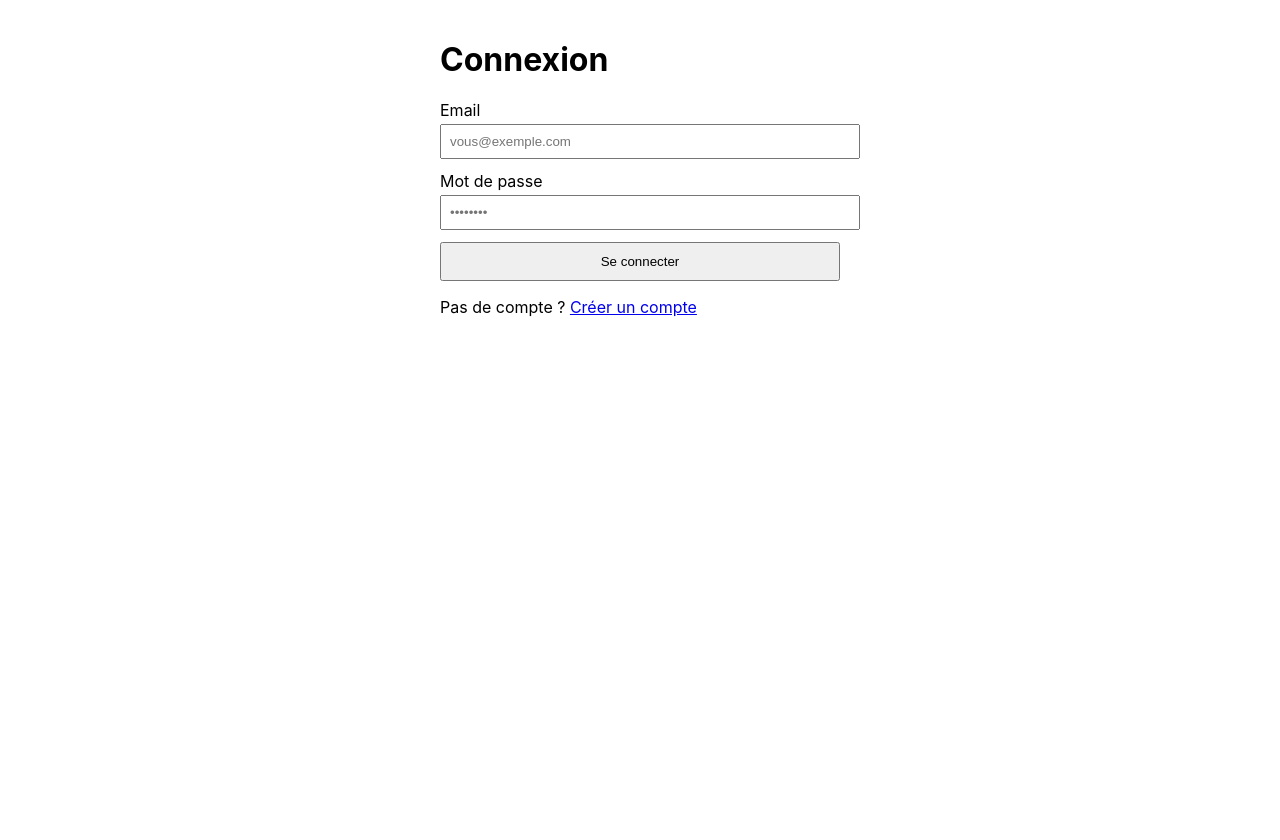
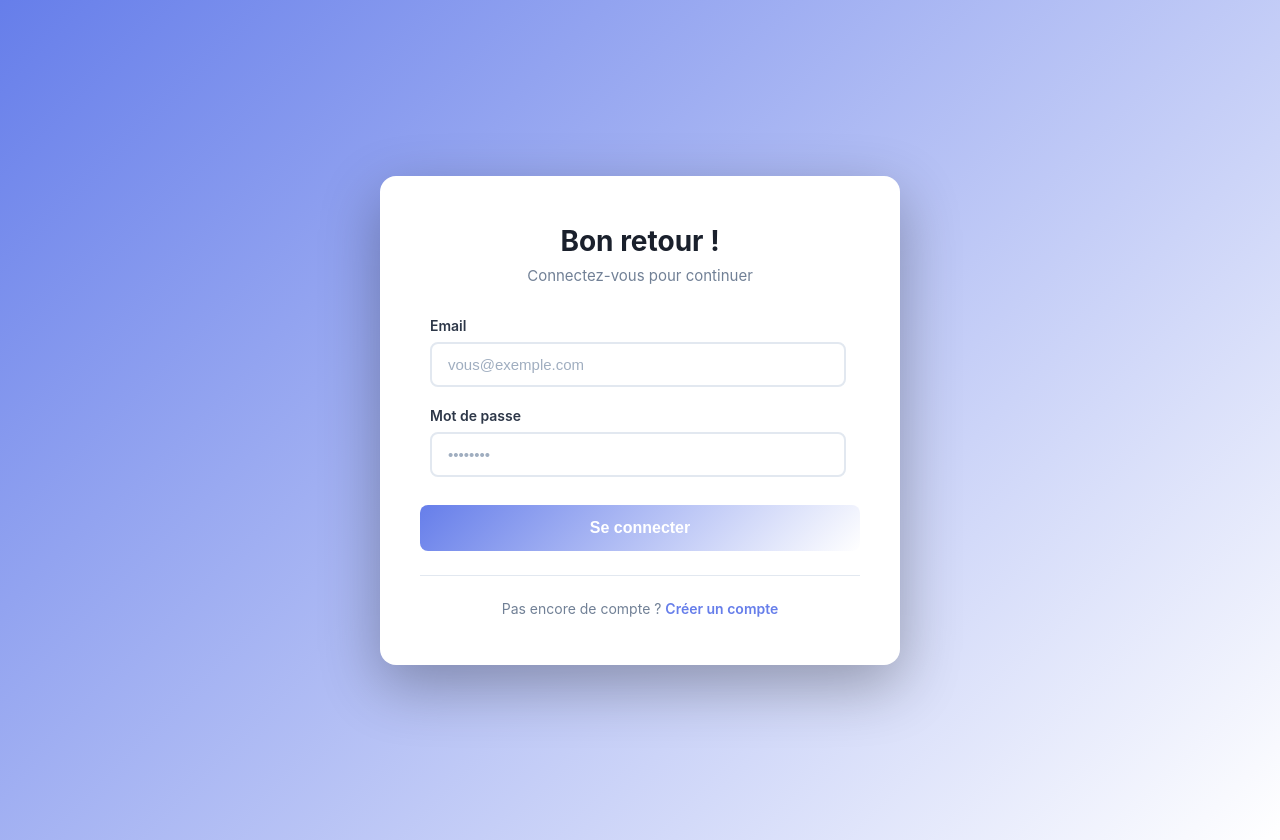
Before and after one commit to clepix21/Fumotion, a React (Create React App) app in the folder app/frontend/: page /login in a window 1280 px wide. Before the commit the page ends 800 px from the top, so only its background shows below. Built offline with nearby package versions, Linux system fonts and the light colour scheme; no server answers.

Commit message:
feat: améliorer la page de connexion avec un nouveau design et des styles CSS

```diff
--- a/app/frontend/src/app/pages/auth/LoginPage.js
+++ b/app/frontend/src/app/pages/auth/LoginPage.js
@@ -1,71 +1,86 @@
-import { useState } from 'react';
-import { Link, useNavigate } from 'react-router-dom';
-import { post } from '../../services/api';
+
+import { useState } from "react"
+import { Link, useNavigate } from "react-router-dom"
+import { post } from "../../services/api"
+import "../../../styles/auth.css"
 
 export default function LoginPage() {
-  const navigate = useNavigate();
-  const [email, setEmail] = useState('');
-  const [password, setPassword] = useState('');
-  const [loading, setLoading] = useState(false);
-  const [error, setError] = useState('');
+  const navigate = useNavigate()
+  const [email, setEmail] = useState("")
+  const [password, setPassword] = useState("")
+  const [loading, setLoading] = useState(false)
+  const [error, setError] = useState("")
 
   const onSubmit = async (e) => {
-    e.preventDefault();
-    setError('');
+    e.preventDefault()
+    setError("")
     if (!email || !password) {
-      setError('Veuillez remplir tous les champs.');
-      return;
+      setError("Veuillez remplir tous les champs.")
+      return
     }
     try {
-      setLoading(true);
-      // Appel API (à implémenter côté backend)
-      await post('/api/auth/login', { email, password });
-      navigate('/');
+      setLoading(true)
+      await post("/api/auth/login", { email, password })
+      navigate("/")
     } catch (err) {
-      setError(err.message || 'Identifiants invalides');
+      setError(err.message || "Identifiants invalides")
     } finally {
-      setLoading(false);
+      setLoading(false)
     }
-  };
+  }
 
   return (
-    <div style={{ maxWidth: 400, margin: '40px auto' }}>
-      <h1>Connexion</h1>
-      <form onSubmit={onSubmit}>
-        <div style={{ marginBottom: 12 }}>
-          <label>
-            Email
+    <div className="auth-container">
+      <div className="auth-card">
+        <div className="auth-header">
+          <h1 className="auth-title">Bon retour !</h1>
+          <p className="auth-subtitle">Connectez-vous pour continuer</p>
+        </div>
+
+        <form onSubmit={onSubmit} className="auth-form">
+          <div className="form-group">
+            <label className="form-label">Email</label>
             <input
               type="email"
               value={email}
               onChange={(e) => setEmail(e.target.value)}
               placeholder="vous@exemple.com"
-              style={{ width: '100%', padding: 8, marginTop: 4 }}
+              className="form-input"
             />
-          </label>
           </div>
-        <div style={{ marginBottom: 12 }}>
-          <label>
-            Mot de passe
+
+          <div className="form-group">
+            <label className="form-label">Mot de passe</label>
             <input
               type="password"
               value={password}
               onChange={(e) => setPassword(e.target.value)}
               placeholder="••••••••"
-              style={{ width: '100%', padding: 8, marginTop: 4 }}
+              className="form-input"
             />
-          </label>
           </div>
+
           {error && (
-          <div style={{ color: 'red', marginBottom: 12 }}>{error}</div>
+            <div className="error-message">
+              <span>⚠️</span>
+              <span>{error}</span>
+            </div>
           )}
-        <button type="submit" disabled={loading} style={{ width: '100%', padding: 10 }}>
-          {loading ? 'Connexion...' : 'Se connecter'}
+
+          <button type="submit" disabled={loading} className="submit-button">
+            {loading ? "Connexion en cours..." : "Se connecter"}
           </button>
         </form>
-      <p style={{ marginTop: 16 }}>
-        Pas de compte ? <Link to="/register">Créer un compte</Link>
+
+        <div className="auth-footer">
+          <p className="auth-footer-text">
+            Pas encore de compte ?{" "}
+            <Link to="/register" className="auth-link">
+              Créer un compte
+            </Link>
           </p>
         </div>
-  );
+      </div>
+    </div>
+  )
 }
--- /dev/null
+++ b/app/frontend/src/styles/auth.css
@@ -0,0 +1,167 @@
+.auth-container {
+  min-height: 100vh;
+  display: flex;
+  align-items: center;
+  justify-content: center;
+  background: linear-gradient(135deg, #667eea 0%, #ffffff 100%);
+  padding: 20px;
+}
+
+.auth-card {
+  background: white;
+  border-radius: 16px;
+  box-shadow: 0 20px 60px rgba(0, 0, 0, 0.3);
+  padding: 48px 40px;
+  width: 100%;
+  max-width: 440px;
+  animation: slideUp 0.4s ease-out;
+}
+
+@keyframes slideUp {
+  from {
+    opacity: 0;
+    transform: translateY(20px);
+  }
+  to {
+    opacity: 1;
+    transform: translateY(0);
+  }
+}
+
+.auth-header {
+  text-align: center;
+  margin-bottom: 32px;
+}
+
+.auth-title {
+  font-size: 28px;
+  font-weight: 700;
+  color: #1a202c;
+  margin: 0 0 8px 0;
+}
+
+.auth-subtitle {
+  font-size: 15px;
+  color: #718096;
+  margin: 0;
+}
+
+.auth-form {
+  display: flex;
+  flex-direction: column;
+  gap: 20px;
+}
+
+.form-group {
+    display: flex;
+    flex-direction: column;
+    gap: 8px;
+    max-width: 380px;
+    margin-left: 10px;
+}
+
+.form-label {
+  font-size: 14px;
+  font-weight: 600;
+  color: #2d3748;
+}
+
+.form-input {
+  width: 100%;
+  padding: 12px 16px;
+  font-size: 15px;
+  border: 2px solid #e2e8f0;
+  border-radius: 8px;
+  transition: all 0.2s ease;
+  outline: none;
+  background: white;
+}
+
+.form-input:focus {
+  border-color: #667eea;
+  box-shadow: 0 0 0 3px rgba(102, 126, 234, 0.1);
+}
+
+.form-input::placeholder {
+  color: #a0aec0;
+}
+
+.error-message {
+  background: #fff5f5;
+  border: 1px solid #fc8181;
+  color: #c53030;
+  padding: 12px 16px;
+  border-radius: 8px;
+  font-size: 14px;
+  display: flex;
+  align-items: center;
+  gap: 8px;
+}
+
+.submit-button {
+  width: 100%;
+  padding: 14px 24px;
+  font-size: 16px;
+  font-weight: 600;
+  color: white;
+  background: linear-gradient(135deg, #667eea 0%, #ffffff 100%);
+  border: none;
+  border-radius: 8px;
+  cursor: pointer;
+  transition: all 0.2s ease;
+  margin-top: 8px;
+}
+
+.submit-button:hover:not(:disabled) {
+  transform: translateY(-2px);
+  box-shadow: 0 8px 20px rgba(102, 126, 234, 0.4);
+}
+
+.submit-button:active:not(:disabled) {
+  transform: translateY(0);
+}
+
+.submit-button:disabled {
+  opacity: 0.6;
+  cursor: not-allowed;
+}
+
+.auth-footer {
+  text-align: center;
+  margin-top: 24px;
+  padding-top: 24px;
+  border-top: 1px solid #e2e8f0;
+}
+
+.auth-footer-text {
+  font-size: 14px;
+  color: #718096;
+  margin: 0;
+}
+
+.auth-link {
+  color: #667eea;
+  text-decoration: none;
+  font-weight: 600;
+  transition: color 0.2s ease;
+}
+
+.auth-link:hover {
+  color: #764ba2;
+  text-decoration: underline;
+}
+
+
+
+
+
+/* Responsive design */
+@media (max-width: 480px) {
+  .auth-card {
+    padding: 32px 24px;
+  }
+
+  .auth-title {
+    font-size: 24px;
+  }
+}
```
Lines whose indentation alone changed are shown as unchanged.
